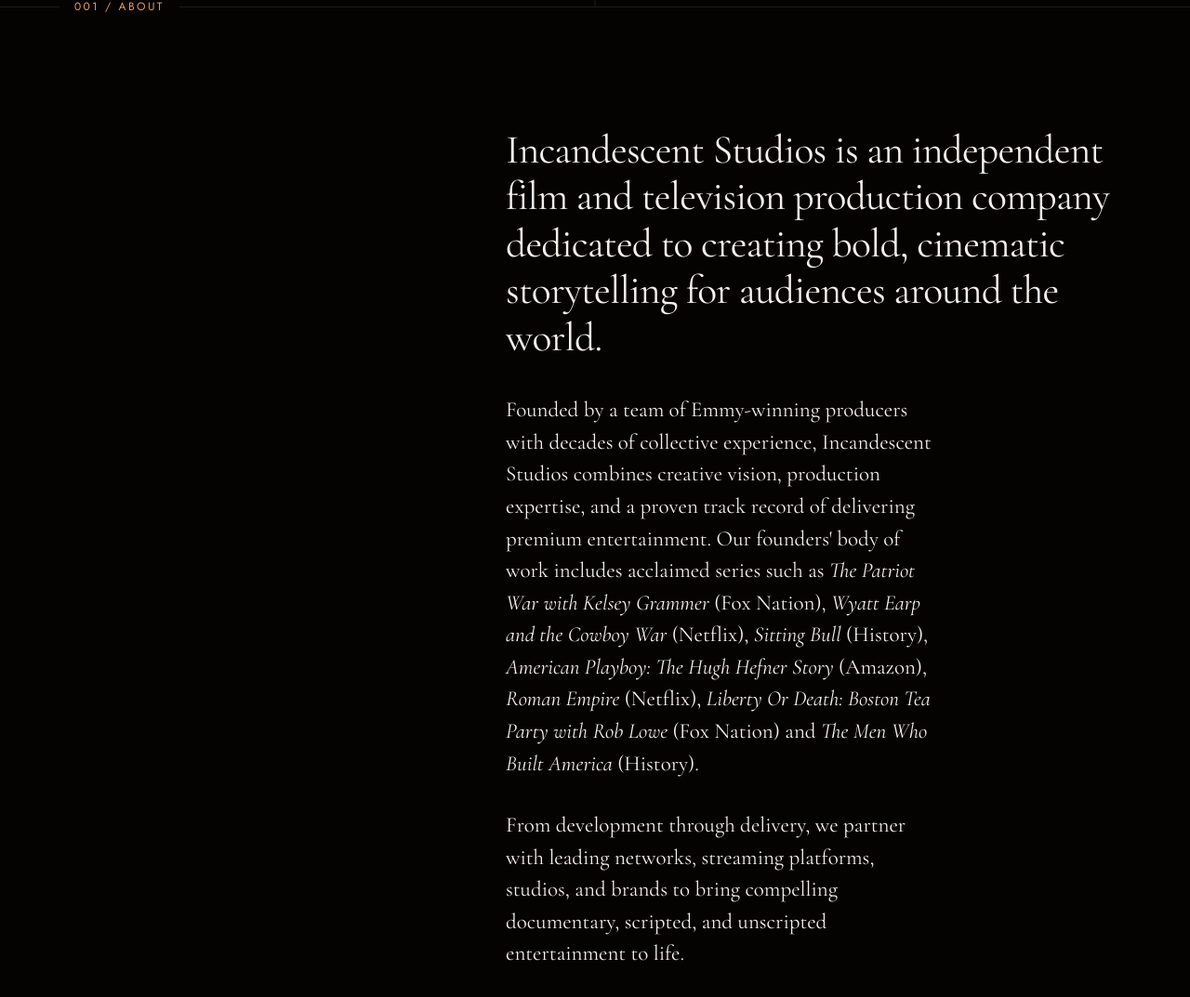
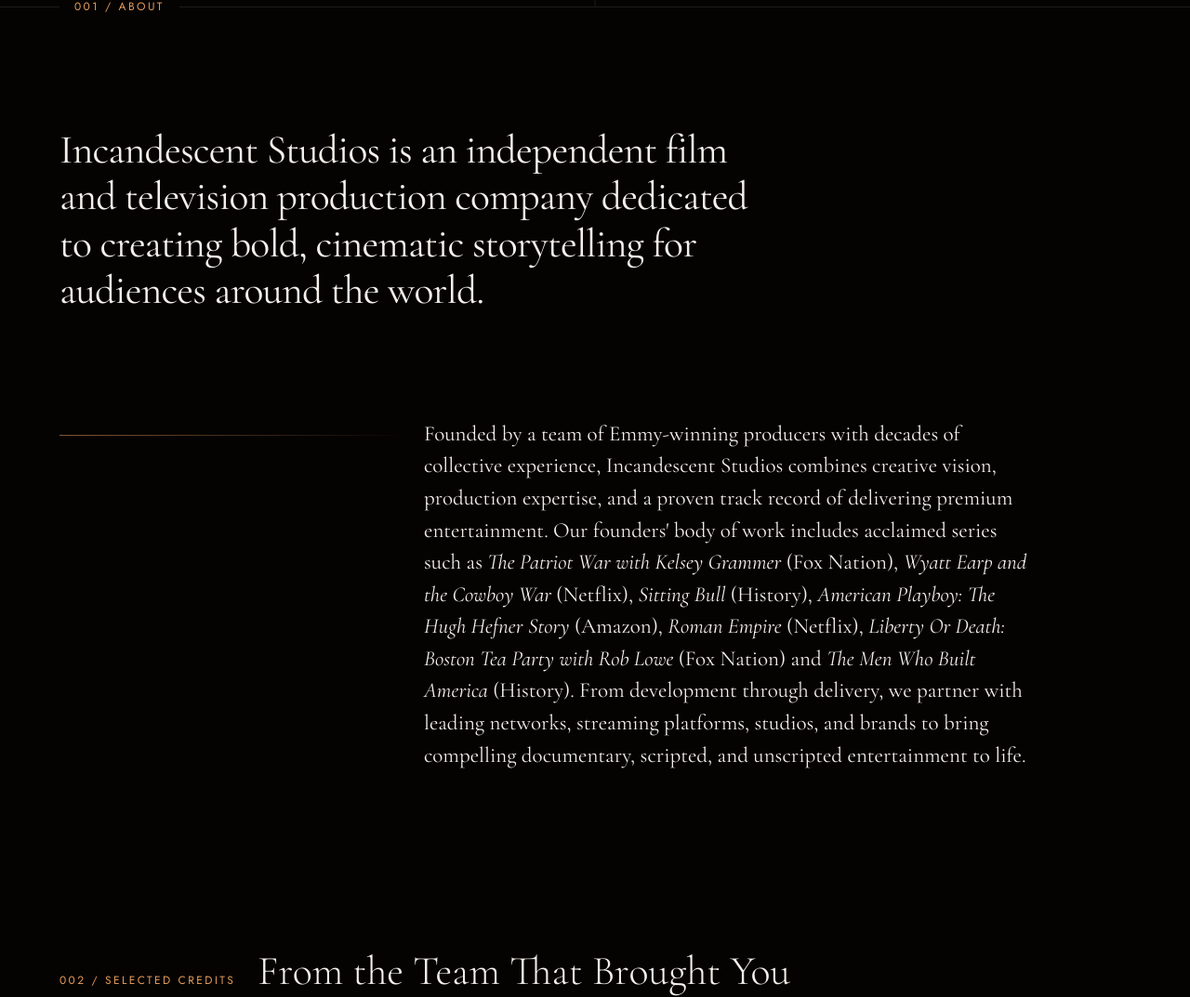
Before and after one commit to jinxxx-x/incandescent.tv, a website: page public/index.html in a window 1280 px wide. Shown: the part 837-1910 px from the top of the page at 93% size. Drawn offline with nearby package versions, Linux system fonts and the light colour scheme.

Commit message:
Adopt staggered About layout

```diff
--- a/public/index.html
+++ b/public/index.html
@@ -31,7 +31,7 @@
     <link href="https://fonts.googleapis.com/css2?family=Archivo:wght@500;600;700;800&family=Bodoni+Moda:opsz,wght@6..96,400;6..96,500&family=Cormorant+Garamond:ital,wght@0,300;0,400;0,500;0,600;0,700;1,400;1,600&family=Jost:wght@300;400;500&family=Manrope:wght@400;500;600&family=Montserrat:wght@300;400;500&family=Space+Grotesk:wght@400;500;600&display=swap" rel="stylesheet">
 
     <!-- Styles -->
-    <link rel="stylesheet" href="shared/styles.css?v=10">
+    <link rel="stylesheet" href="shared/styles.css?v=11">
     <link rel="stylesheet" href="shared/variant-b.css?v=14">
     <link rel="stylesheet" href="shared/variant-c.css?v=14">
     <link rel="stylesheet" href="shared/variant-nav.css?v=6">
@@ -176,8 +176,7 @@
     <section class="editorial-intro about-section fade-in" id="about">
         <div class="intro-right about-copy">
             <p class="about-lead">Incandescent Studios is an independent film and television production company dedicated to creating bold, cinematic storytelling for audiences around the world.</p>
-            <p>Founded by a team of Emmy-winning producers with decades of collective experience, Incandescent Studios combines creative vision, production expertise, and a proven track record of delivering premium entertainment. Our founders' body of work includes acclaimed series such as <em>The Patriot War with Kelsey Grammer</em> (Fox Nation), <em>Wyatt Earp and the Cowboy War</em> (Netflix), <em>Sitting Bull</em> (History), <em>American Playboy: The Hugh Hefner Story</em> (Amazon), <em>Roman Empire</em> (Netflix), <em>Liberty Or Death: Boston Tea Party with Rob Lowe</em> (Fox Nation) and <em>The Men Who Built America</em> (History).</p>
-            <p>From development through delivery, we partner with leading networks, streaming platforms, studios, and brands to bring compelling documentary, scripted, and unscripted entertainment to life.</p>
+            <p>Founded by a team of Emmy-winning producers with decades of collective experience, Incandescent Studios combines creative vision, production expertise, and a proven track record of delivering premium entertainment. Our founders' body of work includes acclaimed series such as <em>The Patriot War with Kelsey Grammer</em> (Fox Nation), <em>Wyatt Earp and the Cowboy War</em> (Netflix), <em>Sitting Bull</em> (History), <em>American Playboy: The Hugh Hefner Story</em> (Amazon), <em>Roman Empire</em> (Netflix), <em>Liberty Or Death: Boston Tea Party with Rob Lowe</em> (Fox Nation) and <em>The Men Who Built America</em> (History). From development through delivery, we partner with leading networks, streaming platforms, studios, and brands to bring compelling documentary, scripted, and unscripted entertainment to life.</p>
         </div>
     </section>
 
--- a/public/shared/styles.css
+++ b/public/shared/styles.css
@@ -441,15 +441,27 @@
 }
 
 .about-copy {
-    grid-column: 2;
-    width: min(100%, 42rem);
-    justify-self: end;
+    grid-column: 1 / -1;
+    width: 100%;
+    display: grid;
+    grid-template-columns: repeat(12, minmax(0, 1fr));
+    column-gap: 1.5rem;
     text-align: left;
 }
 
+.about-copy::before {
+    content: '';
+    grid-column: 1 / 5;
+    grid-row: 2;
+    height: 1px;
+    margin-top: 1.125rem;
+    background: linear-gradient(90deg, var(--accent-gold), transparent);
+    opacity: 0.55;
+}
+
 .about-copy p {
-    max-width: 42ch;
-    margin-bottom: 2rem;
+    max-width: none;
+    margin: 0;
     font-family: var(--font-display);
     font-size: clamp(1.25rem, 1.8vw, 1.5625rem);
     line-height: 1.5;
@@ -461,11 +473,15 @@
 }
 
 .about-copy .about-lead {
-    max-width: 42ch;
-    margin-bottom: 2.25rem;
+    grid-column: 1 / 9;
+    margin-bottom: 7rem;
     font-size: clamp(2rem, 3.4vw, 2.75rem);
     line-height: 1.16;
     letter-spacing: -0.018em;
+}
+
+.about-copy > p:last-child {
+    grid-column: 5 / 12;
 }
 
 .about-copy em {
@@ -845,7 +861,13 @@
 
     .about-copy {
         grid-column: 1;
-        max-width: 38.75rem;
+        width: 100%;
+        max-width: none;
+        display: block;
+    }
+
+    .about-copy::before {
+        display: none;
     }
 
     .about-copy p {
@@ -853,6 +875,7 @@
     }
 
     .about-copy .about-lead {
+        margin-bottom: 3rem;
         font-size: 2.25rem;
         line-height: 1.2;
     }
```
